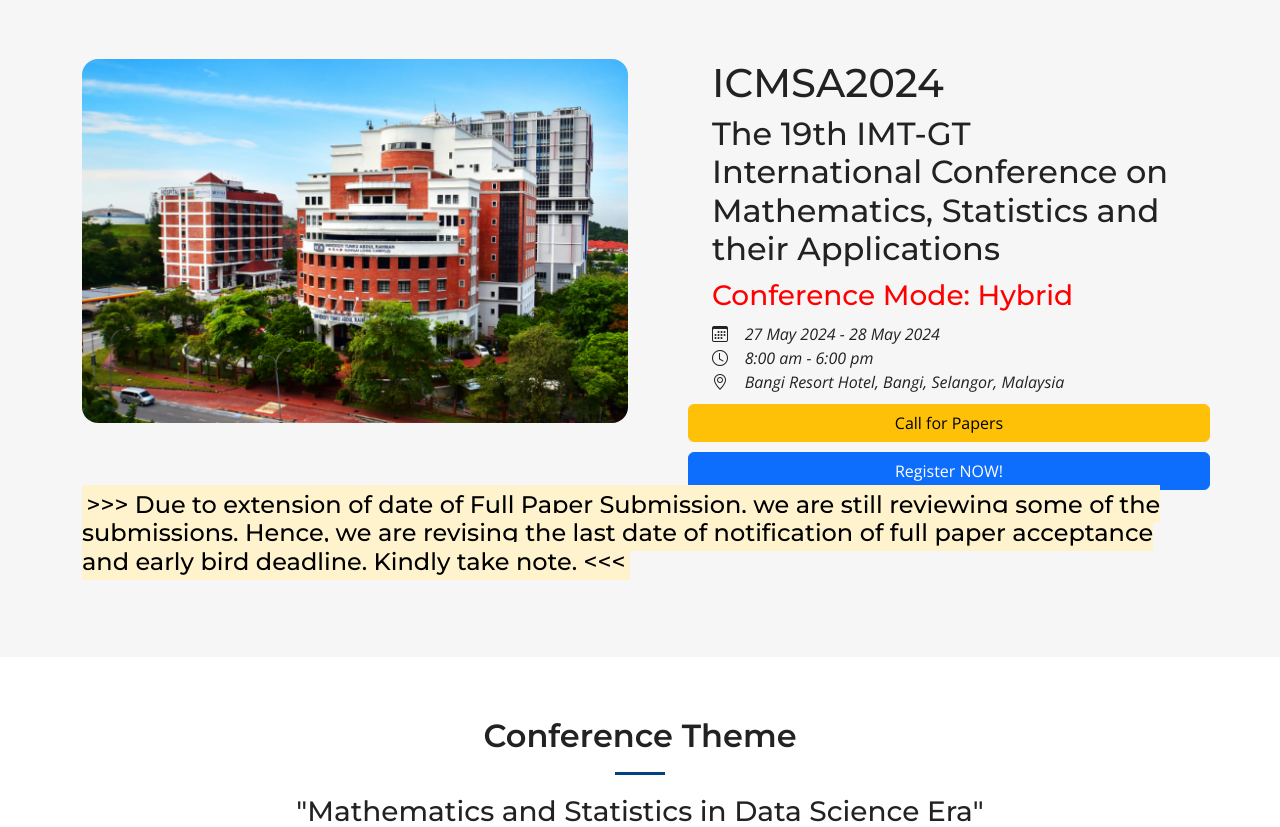
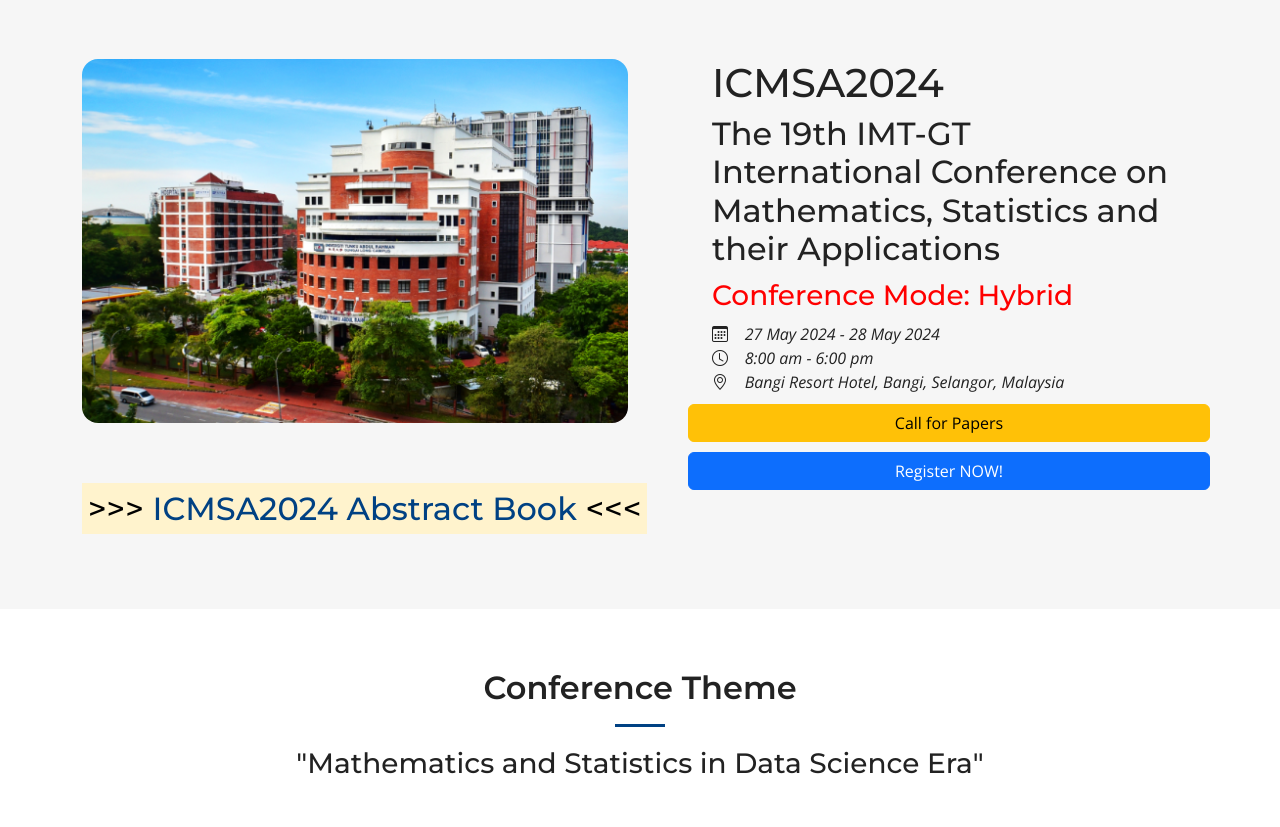
Before and after one commit to yongkheng/icmsa2024, a FastAPI app: page / in a window 1280 px wide. Shown: the part 131-958 px from the top of the page. Run offline with FastAPI, Linux system fonts and the light colour scheme; parts of the project's set-up code (start-up, migrations or seed data) failed here and were passed over; some libraries are stand-ins or nearby versions.

Commit message:
add abstract book

```diff
--- a/templates/index.html
+++ b/templates/index.html
@@ -35,9 +35,9 @@
                 </div>
             </div>
             <div class="container" style="margin-bottom: 12px;">
-                <h4>
-                    <mark> >>> Due to extension of date of Full Paper Submission,  we are still reviewing some of the submissions. Hence, we are revising the last date of notification of full paper acceptance and early bird deadline. Kindly take note. <<< </mark>
-                </h4>
+                <h2>
+                    <mark>     >>> <a href="/static/assets/files/ICMSA2024_abstract_book.pdf"  target="_blank">ICMSA2024 Abstract Book</a> <<< </mark>
+                </h2>
             </div>
         </div>
     </div>
```
Also changed, not shown: templates/programme.html (+7 -0 lines), 1 other file.
